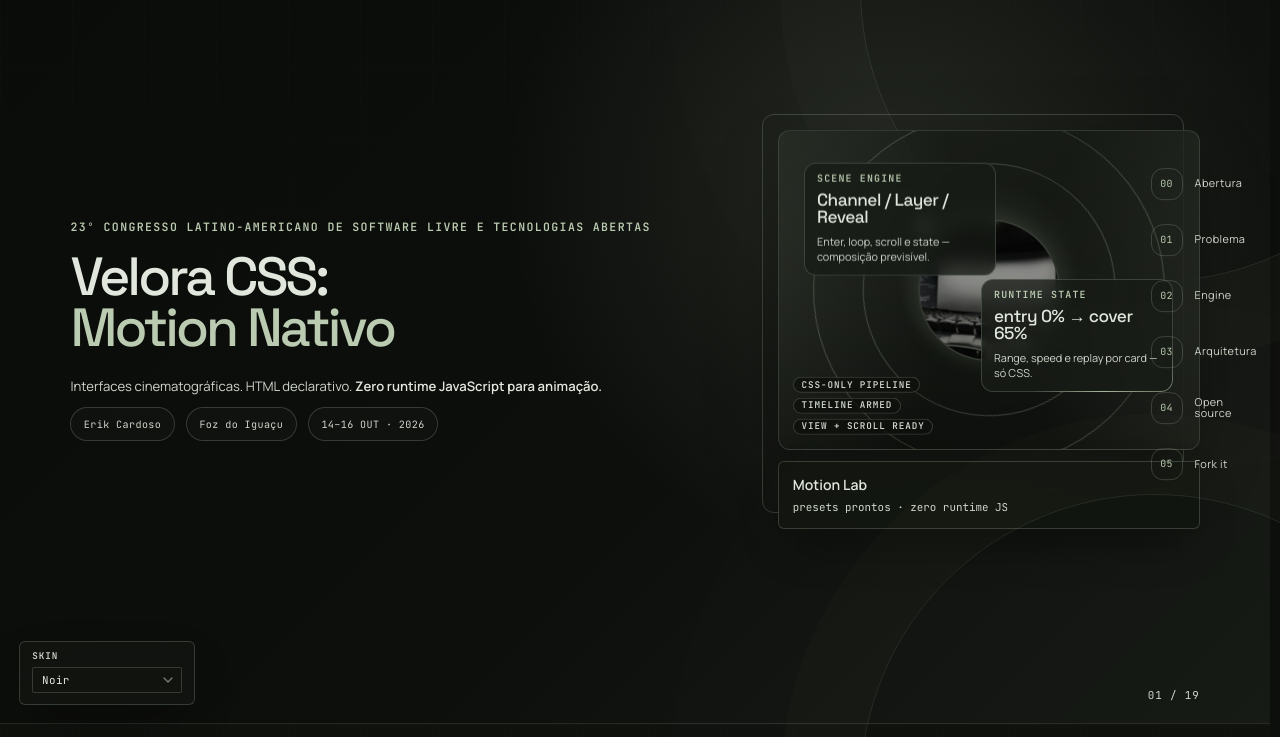
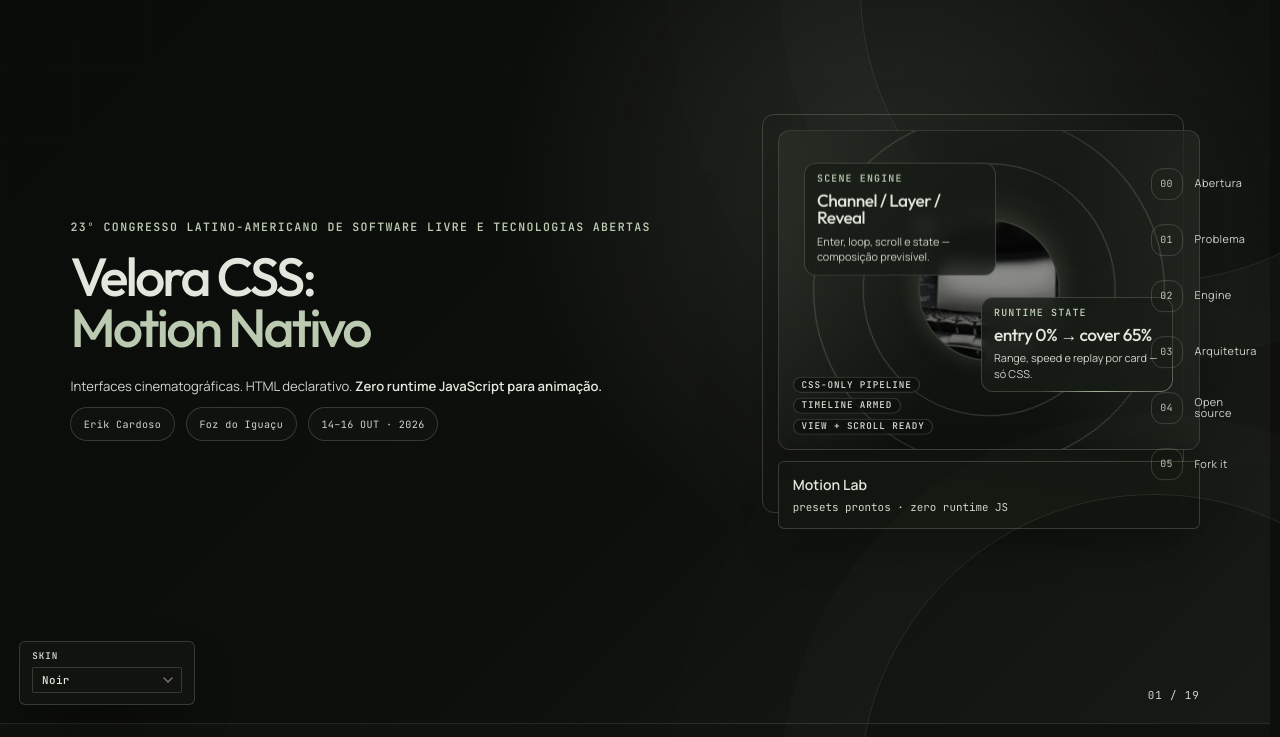
Before and after one commit to erikconnect/velora-latinoware-2026, a website built with Vite: page index.html in a window 1280 px wide. Shown: the part 76-813 px from the top of the page. Built offline with nearby package versions, Linux system fonts and the light colour scheme.

Commit message:
style: align talk typography with the vNext site
- Self-host Outfit (display), Manrope (body) and JetBrains Mono, the same
  faces as the vNext site. Remove the Google Fonts link.
- Scope the font tokens to the deck root so every skin keeps this typography.
- Keep the final slide footer clear of the slide counter.

Co-Authored-By: Claude Haiku 5.5 <noreply@anthropic.com>
Claude-Session: https://claude.ai/code/session_01Pt9Fmj8AzC79j87aRszk6m

```diff
--- a/index.html
+++ b/index.html
@@ -16,12 +16,6 @@
     <meta name="theme-color" content="#0d0f0c" />
     <title>Velora CSS: Motion Nativo — Latinoware 2026</title>
     <link rel="icon" type="image/svg+xml" href="/media/velora-logo.svg" />
-    <link rel="preconnect" href="https://fonts.googleapis.com" />
-    <link rel="preconnect" href="https://fonts.gstatic.com" crossorigin />
-    <link
-      href="https://fonts.googleapis.com/css2?family=Inter:wght@400;500;600&family=JetBrains+Mono:wght@400;600&family=Manrope:wght@400;500;600;700&family=Space+Grotesk:wght@400;500;600;700&display=swap"
-      rel="stylesheet"
-    />
     <script src="/js/talk-skin-state.js"></script>
     <link rel="stylesheet" href="/src/presentation.css" />
   </head>
--- a/src/presentation.css
+++ b/src/presentation.css
@@ -1,4 +1,22 @@
 @import "../vendor/velora-css/velora.css";
+
+/* Typography: self-hosted, same faces as the vNext site (SIL OFL 1.1). */
+@font-face { font-family: "Outfit"; font-style: normal; font-weight: 100 900; font-display: swap; src: url("/fonts/outfit-latin-wght-normal.woff2") format("woff2"); }
+@font-face { font-family: "Manrope"; font-style: normal; font-weight: 200 800; font-display: swap; src: url("/fonts/manrope-latin-wght-normal.woff2") format("woff2"); }
+@font-face { font-family: "JetBrains Mono"; font-style: normal; font-weight: 100 800; font-display: swap; src: url("/fonts/jetbrains-mono-latin-wght-normal.woff2") format("woff2"); }
+
+/* Skins set the font tokens on <html>; redefine them on the deck root so the
+   deck keeps the vNext typography under every skin. */
+.talk {
+  --vl-font-family-display: "Outfit", ui-sans-serif, system-ui, sans-serif;
+  --vl-font-family: "Manrope", ui-sans-serif, system-ui, sans-serif;
+  --vl-font-family-mono: "JetBrains Mono", ui-monospace, monospace;
+  --talk-display: var(--vl-font-family-display);
+  --talk-body: var(--vl-font-family);
+  --talk-mono: var(--vl-font-family-mono);
+}
+
+
 
 @layer latinoware {
   :root {
@@ -2732,3 +2750,8 @@
     animation-range: entry 0% exit 100%;
   }
 }
+
+/* Final slide: keep the footer clear of the slide counter. */
+.talk-slide--final .talk-final-footer {
+  padding-right: 5rem;
+}
```
Also changed, not shown: public/fonts/jetbrains-mono-latin-wght-normal.woff2 (added), public/fonts/manrope-latin-wght-normal.woff2 (added), public/fonts/outfit-latin-wght-normal.woff2 (added).
